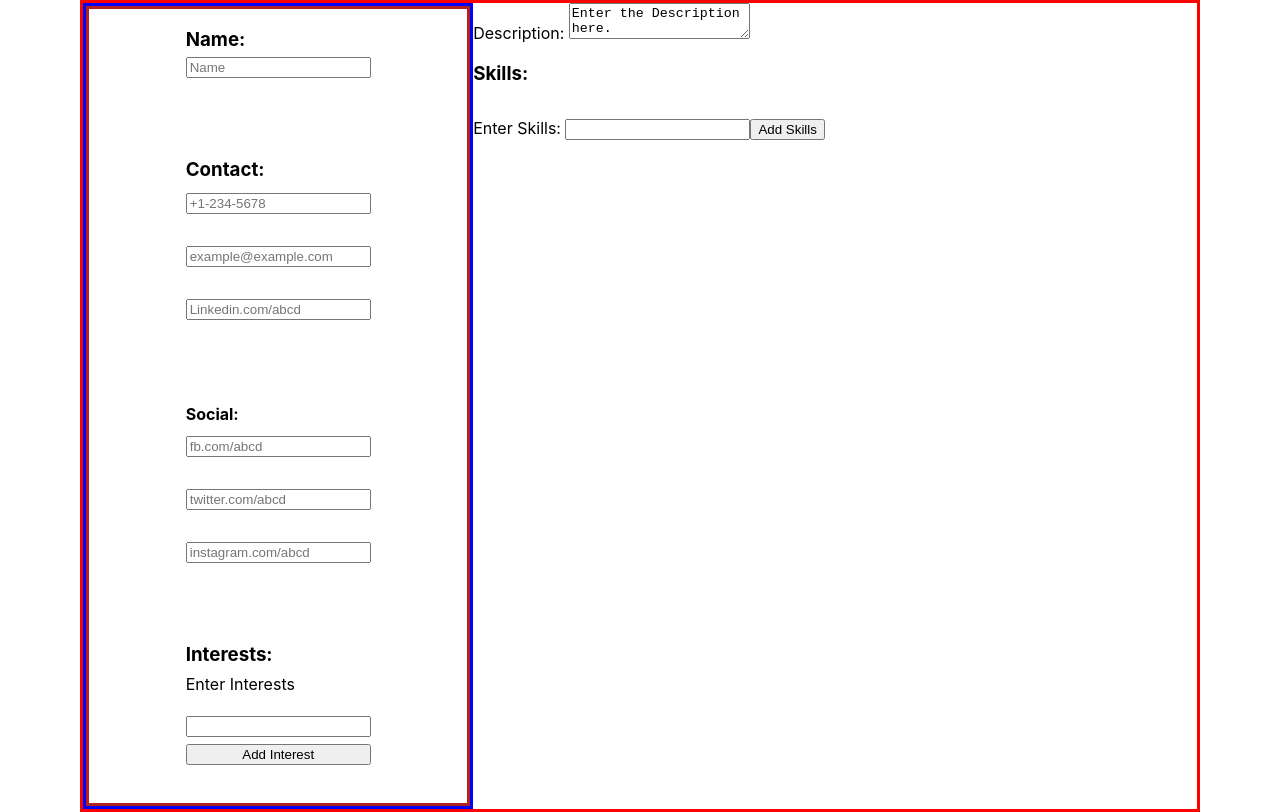
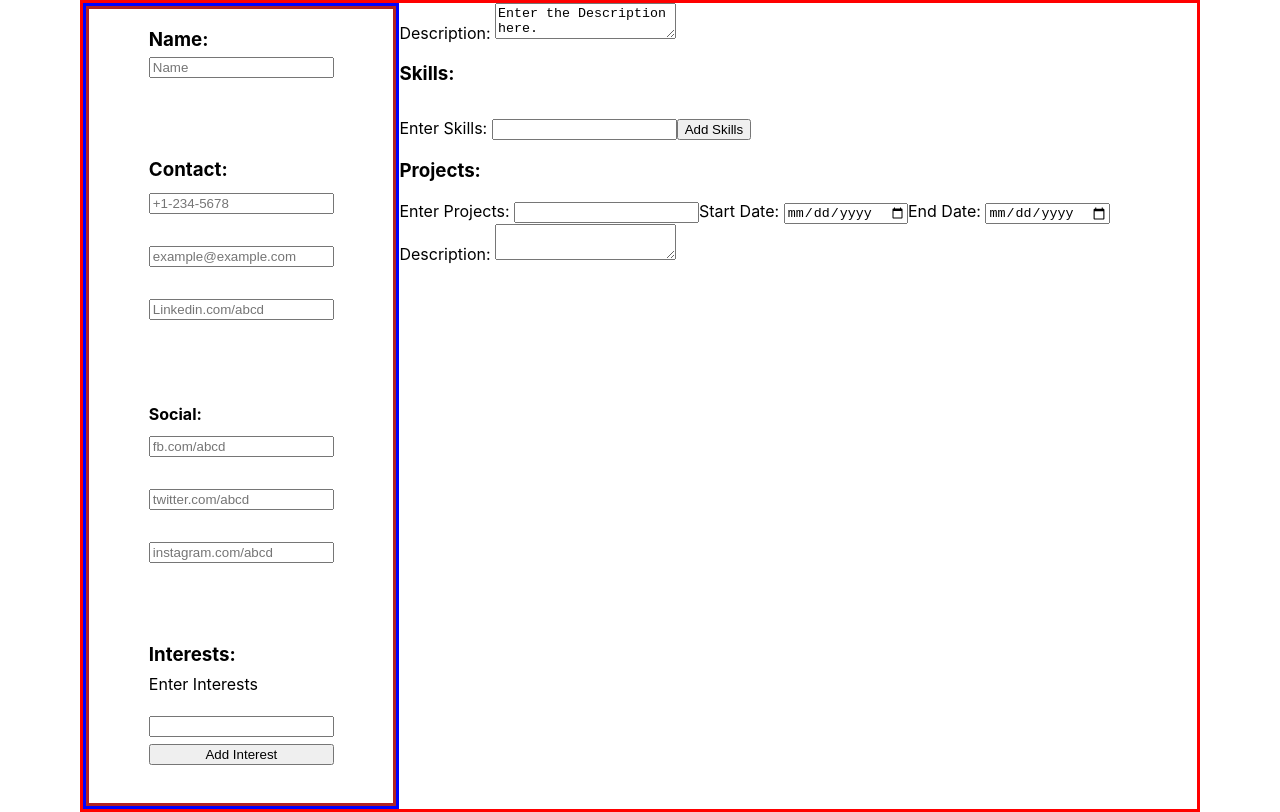
Before and after one commit to saadniazifed/React-CV-App, a React (Create React App) app: page / in a window 1280 px wide. Built offline with nearby package versions, Linux system fonts and the light colour scheme.

Commit message:
Notable Project component is also working as expected.

```diff
--- a/src/components/MainContent/MainContent/MainContent.js
+++ b/src/components/MainContent/MainContent/MainContent.js
@@ -1,6 +1,7 @@
 /* eslint-disable no-useless-constructor */
 import React, { Component } from "react";
 import Description from "../Description/Description";
+import NotableProjects from "../NotableProjects/NotableProjects";
 import Skills from "../Skills/Skills";
 
 class MainContent extends Component {
@@ -13,6 +14,7 @@ class MainContent extends Component {
         <form>
           <Description />
           <Skills />
+          <NotableProjects />
         </form>
       </div>
     );
--- /dev/null
+++ b/src/components/MainContent/NotableProjects/NotableProjects.js
@@ -0,0 +1,69 @@
+import React, { Component } from "react";
+
+class NotableProjects extends Component {
+  constructor(props) {
+    super(props);
+
+    this.state = {
+      project: {
+        title: "",
+        startDate: "",
+        endDate: "",
+        description: "",
+      },
+
+      projectList: [],
+    };
+  }
+
+  handleChange = (event) => {
+    this.setState({
+      project: {
+        ...this.state.project,
+        [event.target.name]: event.target.value,
+      },
+    });
+  };
+
+  render() {
+    const { title, startDate, endDate, description, projectList } = this.state;
+
+    return (
+      <>
+        <h3>Projects: </h3>
+        <label htmlFor="title">Enter Projects: </label>
+        <input
+          type="text"
+          name="title"
+          value={title}
+          onChange={this.handleChange}
+        />
+
+        <label htmlFor="startDate">Start Date: </label>
+        <input
+          type="date"
+          name="startDate"
+          value={startDate}
+          onChange={this.handleChange}
+        />
+
+        <label htmlFor="endDate">End Date: </label>
+        <input
+          type="date"
+          name="endDate"
+          value={endDate}
+          onChange={this.handleChange}
+        />
+
+        <label htmlFor="description">Description: </label>
+        <textarea
+          value={this.state.description}
+          onChange={this.handleChange}
+          name="description"
+        />
+      </>
+    );
+  }
+}
+
+export default NotableProjects;
```
Also changed, not shown: src/components/MainContent/NotableProjects/NotableProjects.css (added), src/components/MainContent/NotableProjects/RenderProjects.js (added).
